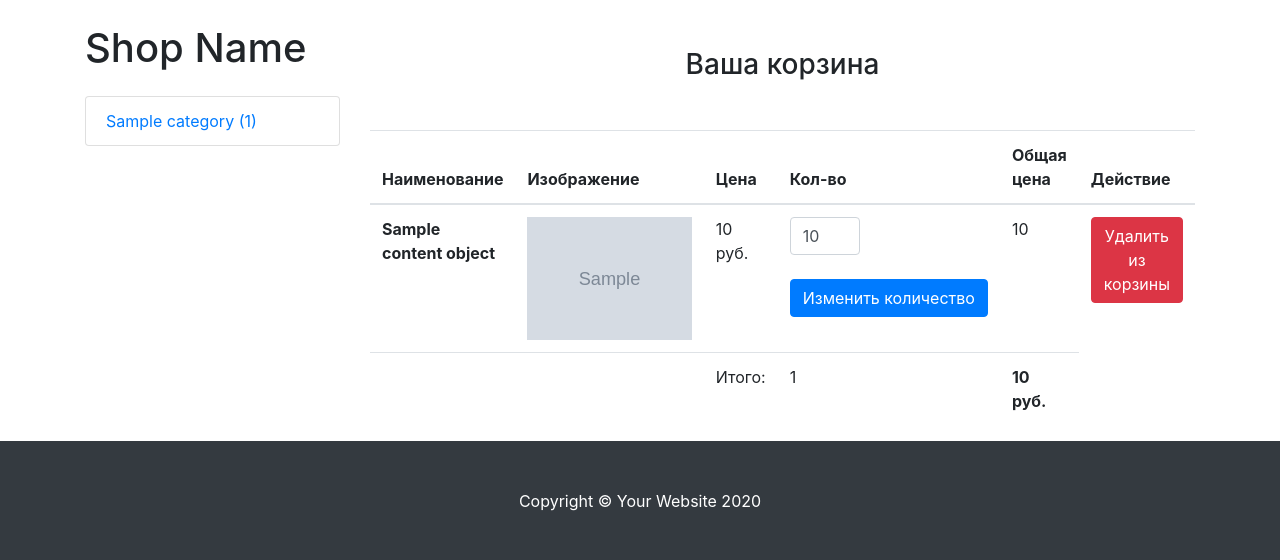
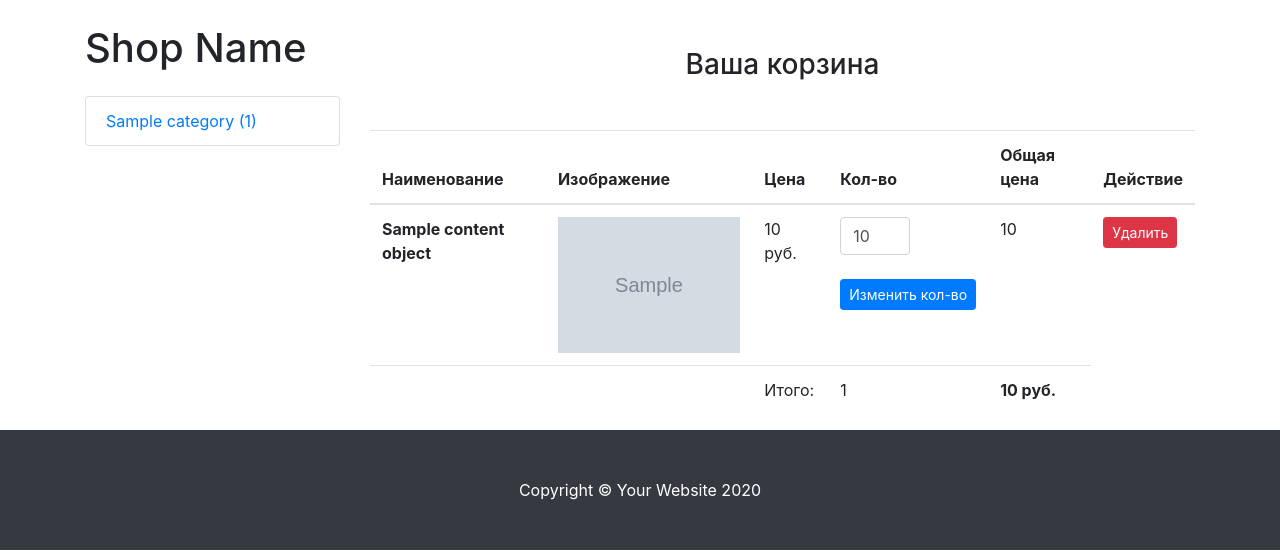
Before and after one commit to ktv-sky/shop, a Django app: template mainapp/templates/cart.html in a window 1280 px wide. Shown: the part 56-616 px from the top of the page. Run offline with Django 3.2, Linux system fonts and the light colour scheme; the template is opened without the code that fills it: most values are stand-ins (such as "Sample title", 1, 10 or a date in 2020); grey boxes marked "Sample" are stand-in pictures.

Commit message:
Solve problem with Cart and CartProduct

```diff
--- a/mainapp/templates/cart.html
+++ b/mainapp/templates/cart.html
@@ -35,13 +35,13 @@
             {% csrf_token %}
             <input type="number" class="form-control" name="qty" style="width: 70px;" min="1" value="{{ item.qty }}">
             <br>
-            <input type="submit" class="btn btn-primary" value="Изменить количество">
+            <input type="submit" class="btn btn-primary btn-sm" value="Изменить кол-во">
           </form>
         </td>
         <td>{{ item.final_price }}</td>
         <td>
           <a href="{% url 'delete_from_cart' ct_model=item.content_object.get_model_name slug=item.content_object.slug %}">
-            <button class="btn btn-danger">Удалить из корзины</button>
+            <button class="btn btn-danger btn-sm">Удалить</button>
           </a>
         </td>
       </tr>
```
Also changed, not shown: mainapp/migrations/0008_auto_20201029_1151.py (added), mainapp/migrations/0009_auto_20201029_1202.py (added).
